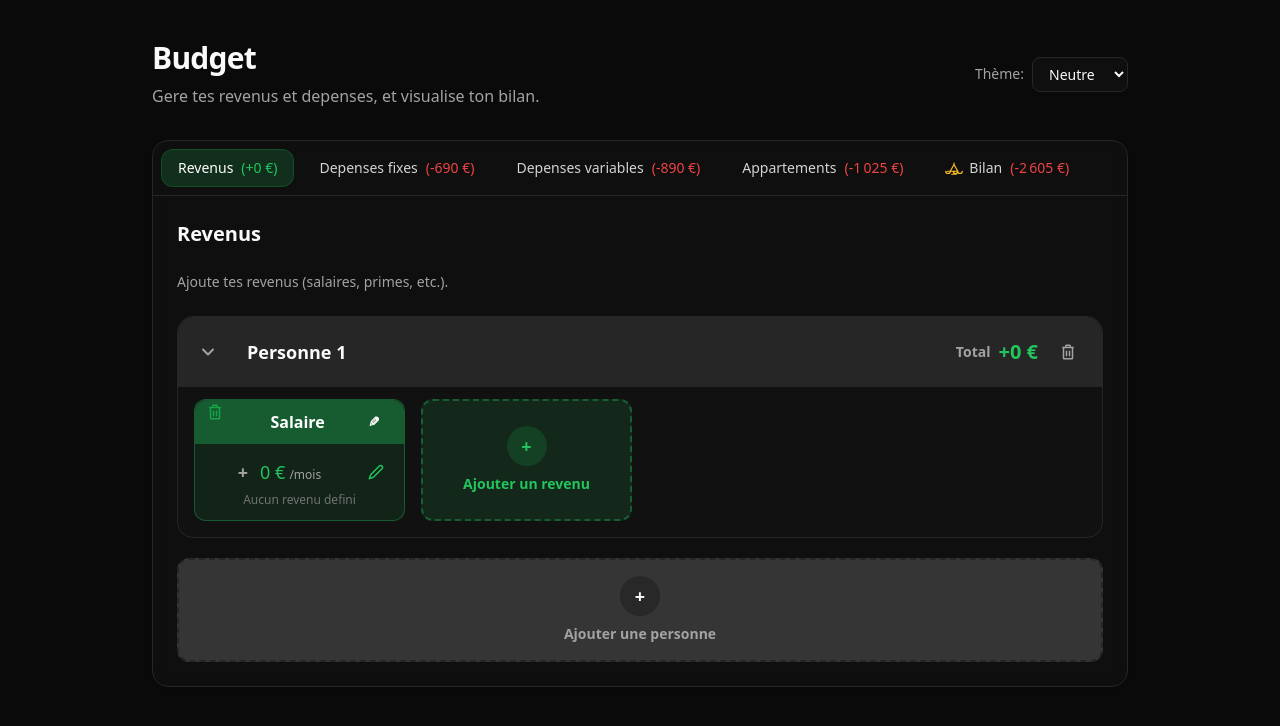
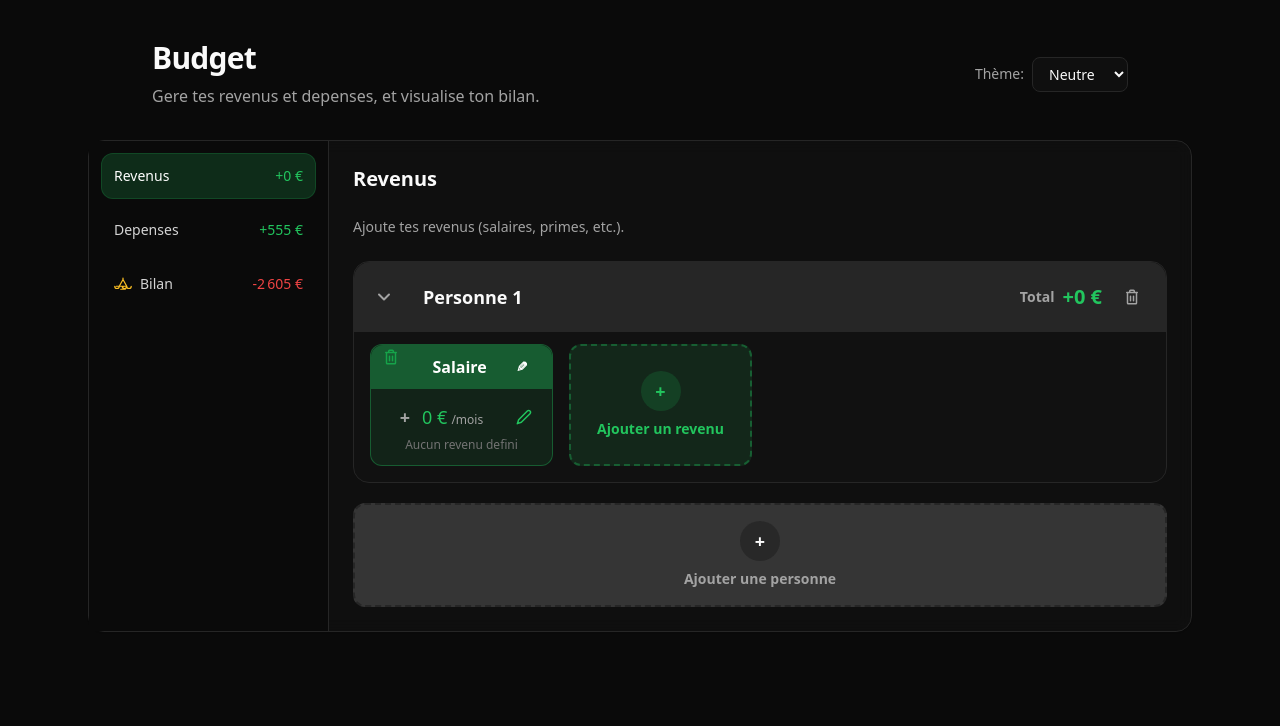
Before and after one commit to Samuel-BAHIA/Budget-FullStack, a Next.js app in the folder apps/frontend/: page / in a window 1280 px wide. Shown: the top 726 px of the page. Built offline with nearby package versions, Linux system fonts and the light colour scheme.

Commit message:
Auto-commit (new-design): 2026-01-07 12:00:56

```diff
--- a/apps/frontend/app/MainTabs.tsx
+++ b/apps/frontend/app/MainTabs.tsx
@@ -21,22 +21,26 @@ const BalanceIcon = ({ color = "#fbbf24" }: { color?: string }) => (
   </svg>
 );
 
-type TabId = "revenus" | "fixes" | "variables" | "bilan" | "appartements";
+type TabId = "revenus" | "depenses" | "bilan";
+type DepenseSubId = "variables" | "fixes" | "appartements";
 
 const tabs: { id: TabId; label: string }[] = [
   { id: "revenus", label: "Revenus" },
-  { id: "fixes", label: "Depenses fixes" },
-  { id: "variables", label: "Depenses variables" },
-  { id: "appartements", label: "Appartements" },
+  { id: "depenses", label: "Depenses" },
   { id: "bilan", label: "Bilan" },
 ];
 
-// Fonction pour formater le montant avec signe
+const depenseSubTabs: { id: DepenseSubId; label: string }[] = [
+  { id: "variables", label: "Depenses variables" },
+  { id: "fixes", label: "Depenses fixes" },
+  { id: "appartements", label: "Appartements" },
+];
+
 const formatMontant = (
   value: number,
   sign: "positive" | "negative" | "none" = "none"
 ) => {
-  const formatted = `${value.toLocaleString("fr-FR")} €`;
+  const formatted = `${value.toLocaleString("fr-FR")} \u20ac`;
   if (sign === "positive") return `+${formatted}`;
   if (sign === "negative") return `-${formatted}`;
   return formatted;
@@ -44,7 +48,11 @@ const formatMontant = (
 
 export function MainTabs() {
   const [active, setActive] = useState<TabId>("revenus");
+  const [activeDepense, setActiveDepense] = useState<DepenseSubId>("variables");
   const { totals } = useBudget();
+
+  const subTotal = (sub: DepenseSubId) =>
+    sub === "variables" ? totals.depensesVariables : sub === "fixes" ? totals.depensesFixes : totals.appartements;
 
   return (
     <main
@@ -54,15 +62,11 @@ export function MainTabs() {
         color: "var(--theme-text)",
       }}
     >
-      {/* Header */}
       <div className="mx-auto max-w-5xl px-6 pt-10">
         <div className="flex items-center justify-between">
           <div>
             <h1 className="text-3xl font-semibold tracking-tight">Budget</h1>
-            <p
-              className="mt-2"
-              style={{ color: "var(--theme-textSecondary)" }}
-            >
+            <p className="mt-2" style={{ color: "var(--theme-textSecondary)" }}>
               Gere tes revenus et depenses, et visualise ton bilan.
             </p>
           </div>
@@ -70,8 +74,7 @@ export function MainTabs() {
         </div>
       </div>
 
-      {/* Card */}
-      <div className="mx-auto mt-8 max-w-5xl px-6 pb-10">
+      <div className="mx-auto mt-8 max-w-6xl px-6 pb-10">
         <div
           className="rounded-2xl border shadow-sm backdrop-blur"
           style={{
@@ -79,20 +82,16 @@ export function MainTabs() {
             backgroundColor: "var(--theme-bgCard)",
           }}
         >
-          {/* Tabs bar */}
+          <div className="flex flex-col md:flex-row">
+            {/* Sidebar principal */}
             <div
-            className="border-b px-2"
-            style={{ borderColor: "var(--theme-border)" }}
+              className="md:w-60 border-b md:border-b-0 md:border-r"
+              style={{ borderColor: "var(--theme-border)", backgroundColor: "var(--theme-bg)" }}
             >
-            <div
-              role="tablist"
-              aria-label="Sections budget"
-              className="flex gap-2 overflow-x-auto py-2"
-            >
+              <div className="p-3 space-y-2" role="tablist" aria-label="Sections budget">
                 {tabs.map((t) => {
                   const isActive = active === t.id;
 
-                // Determiner le total et la couleur selon l'onglet
                   let total = 0;
                   let totalColor = "var(--theme-tabInactiveText)";
                   let bgHover = "var(--theme-tabHoverBg)";
@@ -110,24 +109,8 @@ export function MainTabs() {
                     activeText = "#ffffff";
                     inactiveText = "var(--theme-tabInactiveText)";
                     sign = "positive";
-                } else if (t.id === "fixes") {
-                  total = totals.depensesFixes;
-                  totalColor = "var(--theme-danger, #ef4444)";
-                  bgHover = "rgba(239,68,68,0.12)";
-                  activeBg = "rgba(239,68,68,0.18)";
-                  activeText = "#ffffff";
-                  inactiveText = "var(--theme-tabInactiveText)";
-                  sign = "negative";
-                } else if (t.id === "variables") {
-                  total = totals.depensesVariables;
-                  totalColor = "var(--theme-danger, #ef4444)";
-                  bgHover = "rgba(239,68,68,0.12)";
-                  activeBg = "rgba(239,68,68,0.18)";
-                  activeText = "#ffffff";
-                  inactiveText = "var(--theme-tabInactiveText)";
-                  sign = "negative";
-                } else if (t.id === "appartements") {
-                  total = totals.appartements;
+                  } else if (t.id === "depenses") {
+                    total = totals.depensesFixes + totals.depensesVariables + totals.appartements;
                     const isPositive = total >= 0;
                     totalColor = isPositive ? "var(--theme-success, #22c55e)" : "var(--theme-danger, #ef4444)";
                     bgHover = isPositive ? "rgba(34,197,94,0.12)" : "rgba(239,68,68,0.12)";
@@ -135,11 +118,7 @@ export function MainTabs() {
                     activeText = "#ffffff";
                     sign = isPositive ? "positive" : "negative";
                   } else if (t.id === "bilan") {
-                  total =
-                    totals.revenus -
-                    totals.depensesFixes -
-                    totals.depensesVariables +
-                    totals.appartements;
+                    total = totals.revenus - totals.depensesFixes - totals.depensesVariables + totals.appartements;
                     const isPositive = total >= 0;
                     totalColor = isPositive ? "var(--theme-success, #22c55e)" : "var(--theme-danger, #ef4444)";
                     bgHover = isPositive ? "rgba(34,197,94,0.12)" : "rgba(239,68,68,0.12)";
@@ -156,9 +135,7 @@ export function MainTabs() {
                       role="tab"
                       aria-selected={isActive}
                       onClick={() => setActive(t.id)}
-                    className={[
-                      "whitespace-nowrap rounded-xl px-3 sm:px-4 py-2 text-xs sm:text-sm font-medium transition border",
-                    ].join(" ")}
+                      className="w-full text-left rounded-xl px-3 py-3 text-sm font-medium transition border"
                       style={
                         isActive
                           ? {
@@ -185,42 +162,93 @@ export function MainTabs() {
                         }
                       }}
                     >
-                    {icon && <span className="mr-1.5 inline-flex align-middle">{icon}</span>}
-                    {t.label}
-                    {(t.id === "revenus" ||
-                      t.id === "fixes" ||
-                      t.id === "variables" ||
-                      t.id === "appartements" ||
-                      t.id === "bilan") && (
-                      <span
-                        className="ml-2"
-                        style={{ color: totalColor }}
-                      >
-                        ({formatMontant(Math.abs(total), sign)})
-                      </span>
-                    )}
+                      <div className="flex items-center justify-between">
+                        <div className="flex items-center gap-2">
+                          {icon && <span className="inline-flex align-middle">{icon}</span>}
+                          <span>{t.label}</span>
+                        </div>
+                        <span style={{ color: totalColor }}>{formatMontant(Math.abs(total), sign)}</span>
+                      </div>
                     </button>
                   );
                 })}
               </div>
             </div>
 
-          {/* Content */}
-          <div className="p-6">
+            {/* Contenu principal */}
+            <div className="flex-1 p-6 space-y-4">
               <div hidden={active !== "revenus"} aria-hidden={active !== "revenus"}>
                 <RevenusTab />
               </div>
-            <div hidden={active !== "fixes"} aria-hidden={active !== "fixes"}>
+
+              <div hidden={active !== "depenses"} aria-hidden={active !== "depenses"} className="space-y-4">
+                <div
+                  className="flex gap-3 flex-wrap md:flex-nowrap overflow-x-auto pb-1 px-2 py-2 rounded-xl"
+                  style={{ backgroundColor: "var(--theme-bgCard)" }}
+                >
+                  {depenseSubTabs.map((sub) => {
+                    const isSubActive = activeDepense === sub.id;
+                    const isAppart = sub.id === "appartements";
+                    const isPositive = sub.id === "appartements" ? totals.appartements >= 0 : false;
+                    const color =
+                      sub.id === "variables" || sub.id === "fixes"
+                        ? "var(--theme-danger, #ef4444)"
+                        : isPositive
+                        ? "var(--theme-success, #22c55e)"
+                        : "var(--theme-danger, #ef4444)";
+
+                    const amount = subTotal(sub.id);
+
+                    return (
+                      <button
+                        key={sub.id}
+                        onClick={() => setActiveDepense(sub.id)}
+                        className="relative rounded-2xl px-4 py-3 text-xs sm:text-sm whitespace-nowrap shadow-sm transition"
+                        style={{
+                          backgroundColor: isSubActive ? `${color}22` : "var(--theme-bgCard)",
+                          color: isSubActive ? color : "var(--theme-text)",
+                          minWidth: "180px",
+                        }}
+                      >
+                        <div className="flex items-center gap-2">
+                          <span
+                            className="inline-flex h-7 w-7 items-center justify-center rounded-full text-xs font-bold"
+                            style={{ backgroundColor: `${color}22`, color }}
+                          >
+                            {sub.id === "variables" ? "V" : sub.id === "fixes" ? "F" : "A"}
+                          </span>
+                          <div className="flex flex-col items-start">
+                            <span className="text-sm font-semibold">{sub.label}</span>
+                            <span className="text-[11px]" style={{ color }}>
+                              {formatMontant(Math.abs(amount), sub.id === "appartements" ? (isPositive ? "positive" : "negative") : "negative")}
+                            </span>
+                          </div>
+                        </div>
+                        {isSubActive && (
+                          <span
+                            className="absolute bottom-0 left-0 right-0 h-1 rounded-b-2xl"
+                            style={{ backgroundColor: color, opacity: 0.65 }}
+                          />
+                        )}
+                      </button>
+                    );
+                  })}
+                </div>
+
+                <div hidden={activeDepense !== "variables"} aria-hidden={activeDepense !== "variables"}>
+                  <DepensesVariablesTab />
+                </div>
+                <div hidden={activeDepense !== "fixes"} aria-hidden={activeDepense !== "fixes"}>
                   <DepensesFixesTab />
                 </div>
-            <div hidden={active !== "variables"} aria-hidden={active !== "variables"}>
-              <DepensesVariablesTab />
-            </div>
-            <div hidden={active !== "appartements"} aria-hidden={active !== "appartements"}>
+                <div hidden={activeDepense !== "appartements"} aria-hidden={activeDepense !== "appartements"}>
                   <AppartementsTab />
                 </div>
+              </div>
+
               <div hidden={active !== "bilan"} aria-hidden={active !== "bilan"}>
                 <BilanTab />
+              </div>
             </div>
           </div>
         </div>
```
Also changed, not shown: 2 other files (tests, documents, lock files or other folders). Lines whose indentation alone changed are shown as unchanged.
